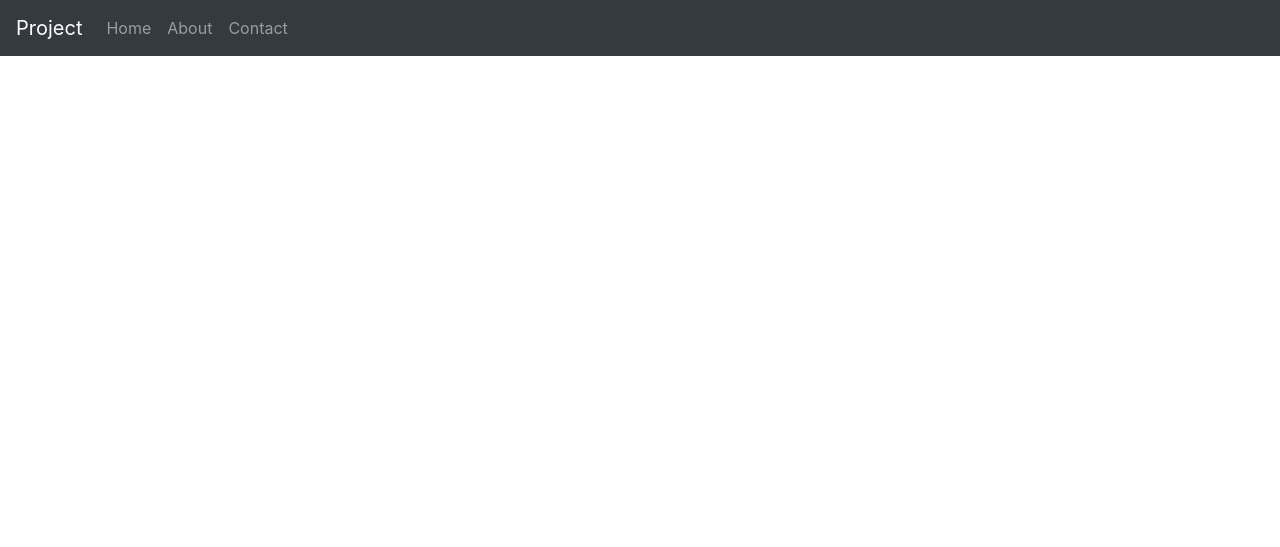
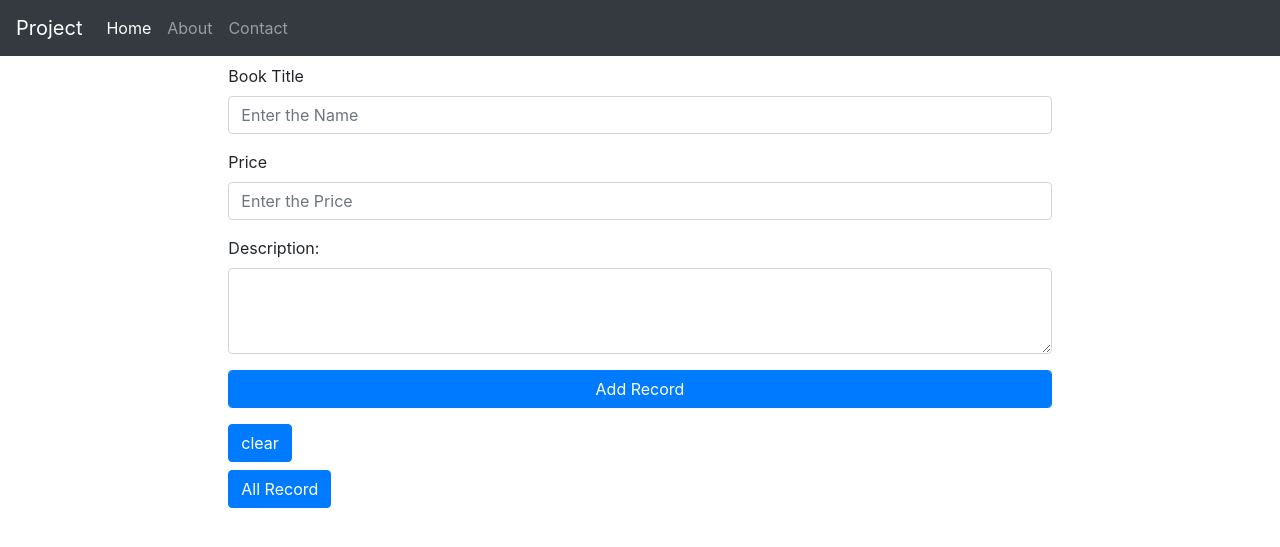
Before and after one commit to rkumar021/rdf_demo, a Django app: page / in a window 1280 px wide. Shown: the top 547 px of the page. Run offline with Django 3.2, Linux system fonts and the light colour scheme; some libraries are stand-ins or nearby versions.

Commit message:
curd operation

```diff
--- a/core/urls.py
+++ b/core/urls.py
@@ -30,5 +30,7 @@ urlpatterns = [
    #url(r'^redoc/$', schema_view.with_ui('redoc', cache_timeout=0), name='schema-redoc'),
    path('api/books',include(router.urls)),
    path('',views.Home,name='home'),
+   path('home/<int:bookid>',views.UpdateBook,name='home'),
+   path('all_books/',views.ShowAllRecord,name='handleLogout'),
 
 ]
--- a/core/views.py
+++ b/core/views.py
@@ -16,3 +16,10 @@ def Home(request):
     allposts = Book.objects.all()
     contaxt = {'allposts':allposts}
     return render(request,'Home.html',contaxt)
+
+def UpdateBook(request,bookid):
+    book = Book.objects.filter(id=bookid)
+    return render(request, 'updatebook.html', {'book':book[0]})
+
+def ShowAllRecord(request):
+    return render(request, 'allrecord.html')
--- a/project/settings.py
+++ b/project/settings.py
@@ -118,7 +118,7 @@ REST_FRAMEWORK = {
 #     'PAGE_SIZE': 10
         'DEFAULT_RENDERER_CLASSES': [
         'rest_framework.renderers.JSONRenderer',
-        #'rest_framework.renderers.BrowsableAPIRenderer',
+        'rest_framework.renderers.BrowsableAPIRenderer',
     ]
  }
 
@@ -146,6 +146,7 @@ STATIC_URL = '/static/'
 #for whitelisting webservers
 CORS_ORIGIN_WHITELIST = [
     "http://localhost:8001",
+    "http://127.0.0.1:8000",
     "http://127.0.0.1:5500",
 
 ]
--- a/templates/Home.html
+++ b/templates/Home.html
@@ -1,33 +1,54 @@
-{% extends "base.html" %}
+{% extends 'base.html' %}
+{% block title %} Home{% endblock title %}
+{% block homeactive %} active {% endblock homeactive %}
+{% block script %}
 
-{% block title %}
-    Create User - {{ block.super }}
-{% endblock %}
+var form = document.getElementById('newPost')
 
-{% block content %}
+form.addEventListener('submit', function (e) {
 
-     <div class="login">
+    e.preventDefault()
 
-         {% if messages %}
-            <ul>
-                {% for message in messages %}
-                <li>{{ message }}</li>
-                {% endfor %}
-            </ul>
-        {% endif %}
+    var title1 = document.getElementById('title').value
+    var price1 = document.getElementById('price').value
+    var description1 = document.getElementById('description').value
 
-        <h1>Create account - The Great Django Blog</h1>
+    var xhttp = new XMLHttpRequest();
+    xhttp.open("POST", "http://127.0.0.1:8000/api/booksbooks/", true);
+    xhttp.setRequestHeader("Content-type", "application/json");
+    data = JSON.stringify({
+        title: title1,
+        price: price1,
+        description: description1
+    })
+    xhttp.send(data);
+    alert("Record added Successfuly")
+    location.replace("all_books/")
+})
+{% endblock script %}
+{% block body %}
 
-         <form method="post" >
-             {% csrf_token %}
-             <table>
-                {{ form.as_table }}
-                 <tr>
-                    <td></td>
-                    <td><input type="submit" name="submit" value="Register" /></td>
-                </tr>
-             </table>
-         </form>
-     </div>
-
-{% endblock %}
+<div class="container col-8 mt-2">
+    <form id="newPost" method="POST">
+        <div class="form-group">
+            <label for="price">Book Title</label>
+            <input type="text" class="form-control" id="title" name="name" placeholder="Enter the Name">
+        </div>
+        <div class="form-group">
+            <label for="price">Price</label>
+            <input type="text" class="form-control" id="price" name="price" placeholder="Enter the Price">
+        </div>
+        <div class="form-group">
+            <label for="descrition">Description: </label>
+            <textarea class="form-control" id="description" name="description" rows="3"></textarea>
+        </div>
+        <div class="form-group">
+            <input type="submit" class="form-control btn btn-primary" value="Add Record">
+        </div>
+        <button type="clear" class="btn btn-primary">clear</button>
+    </form>
+    <div>
+        <a class="btn btn-primary mt-2" role="button" href="/all_books/">All Record</a>
+    </div>
+</div>
+{% endblock body %}
--- a/templates/base.html
+++ b/templates/base.html
@@ -49,5 +49,5 @@
     integrity="sha384-JZR6Spejh4U02d8jOt6vLEHfe/JQGiRRSQQxSfFWpi1MquVdAyjUar5+76PVCmYl"
     crossorigin="anonymous"></script>
 </body>
-
+<script>{% block script %} {% endblock script %}</script>
 </html>
```
Also changed, not shown: templates/allrecord.html (added, +62 -0 lines), templates/updatebook.html (added, +42 -0 lines).
